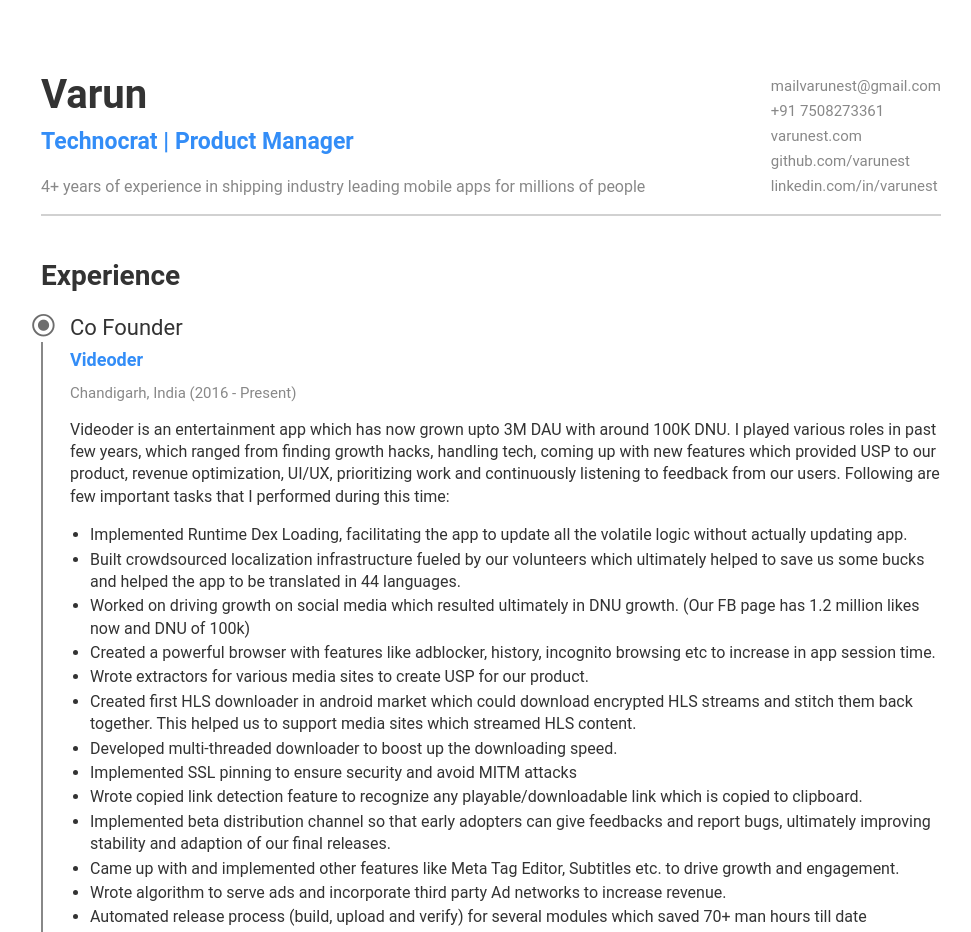
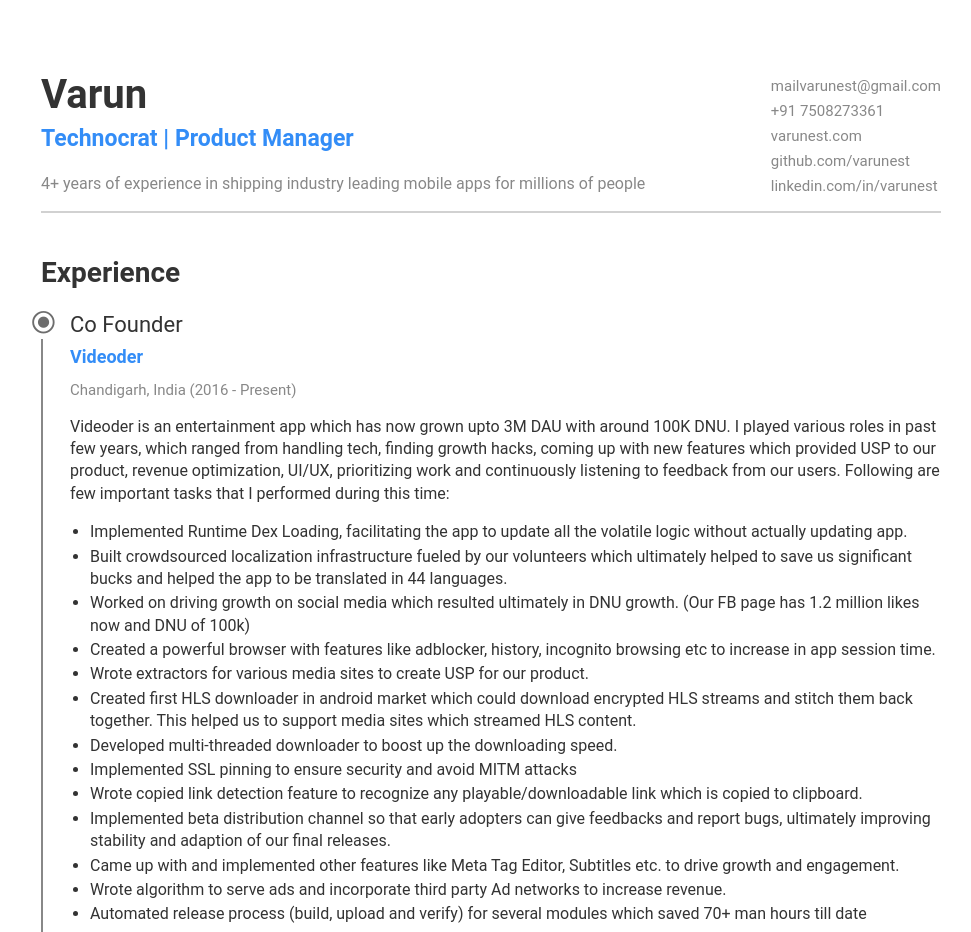
Before and after one commit to varunest/MyResume, a website: page src/index.html in a window 1280 px wide. Shown: the top 932 px of the page, without its empty margins (149-1120 px from the left). Drawn offline with Linux system fonts and the light colour scheme; files that its build step writes are made by us from their sources.

Commit message:
Minor updates

```diff
--- a/css/main.css
+++ b/css/main.css
@@ -332,7 +332,7 @@ h3::before {
 
 #application-for {
   font-size: 23px;
-  margin-top: 3px;
+  margin-top: 0px;
   margin-bottom: 3px;
 }
 
--- a/src/index.html
+++ b/src/index.html
@@ -55,7 +55,7 @@
   <div class="right accomplishments">
     <div>
       <p style="margin-top:0px;margin-left:-10px">Videoder is an entertainment app which has now grown upto 3M DAU with around 100K DNU. I played various roles
-        in past few years, which ranged from finding growth hacks, handling tech, coming up with new features
+        in past few years, which ranged from handling tech, finding growth hacks, coming up with new features
         which provided USP to our product, revenue optimization, UI/UX, prioritizing work and continuously listening to feedback from our
         users. Following are few important tasks that I performed during this time:</p>
       <ul>
@@ -63,7 +63,7 @@
           updating app.
         </li>
         <li>Built crowdsourced localization infrastructure fueled by our volunteers which ultimately helped to save us
-          some bucks and helped the app to be translated in 44 languages.
+          significant bucks and helped the app to be translated in 44 languages.
         </li>
         <li>Worked on driving growth on social media which resulted ultimately in DNU growth. (Our FB page has 1.2
           million
@@ -197,11 +197,11 @@
   <!--Skills-->
   <div class="left">
     <h2>Skills</h2>
-    <p>Management: Sprint planning, continuous integration, team building, design/feature thinking, documentation, work
-      delegation, quality assurance, ownership, handling requirement conflicts, feasibility analysis.</p>
     <p>Development: Android Development, Android Studio, Javascript, Node Js, Express, Jquery, React, HTML/CSS,
       Python, Mysql,
       Redis, MongoDB (Learning)</p>
+    <p>Management: Sprint planning, continuous integration, team building, design/feature thinking, documentation, work
+      delegation, quality assurance, ownership, handling requirement conflicts, feasibility analysis.</p>
     <p>Design: Wireframing, rapid prototyping, Sketch, Photoshop, UI/UX design, usability.</p>
   </div>
 
```
